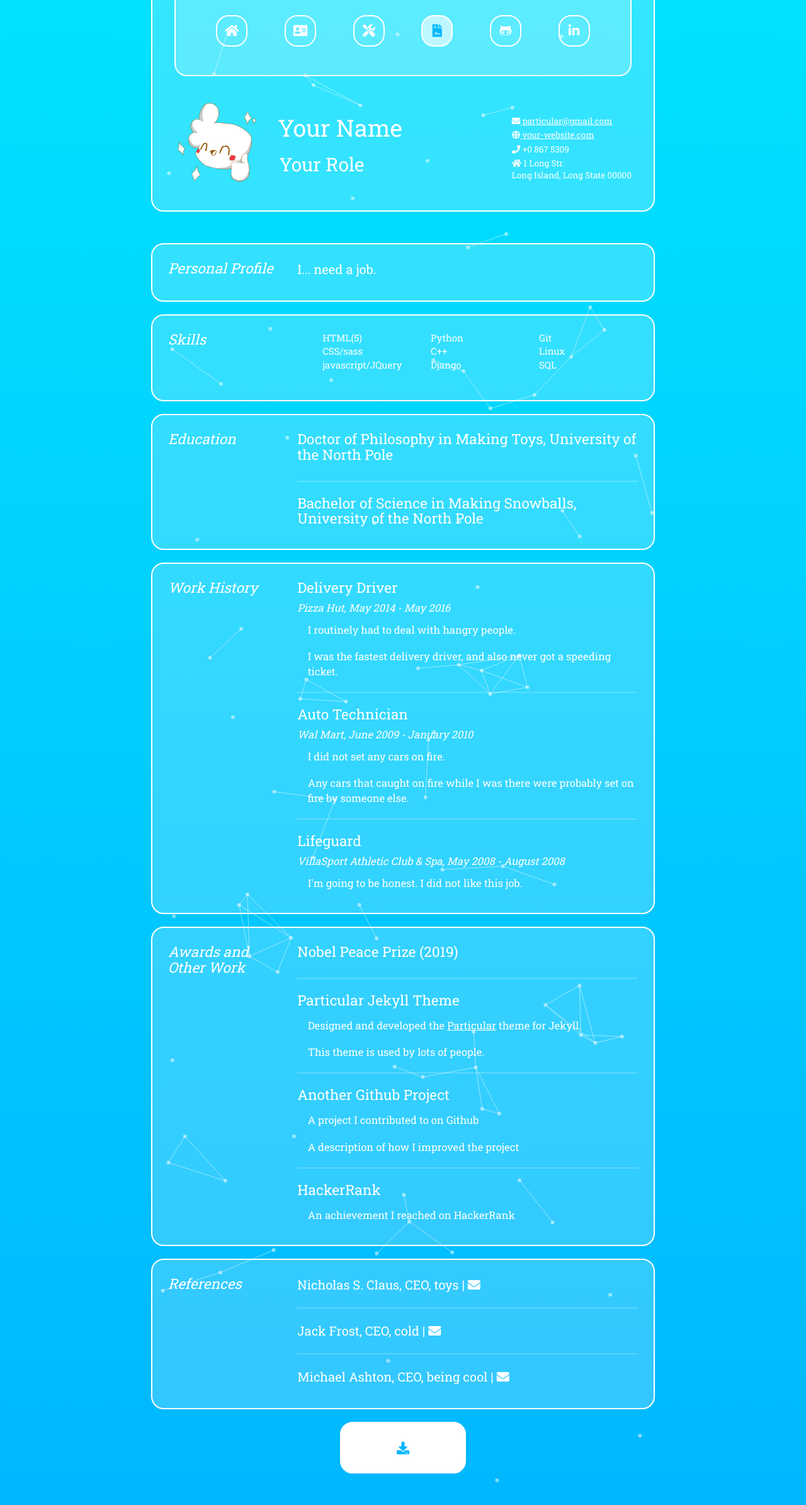
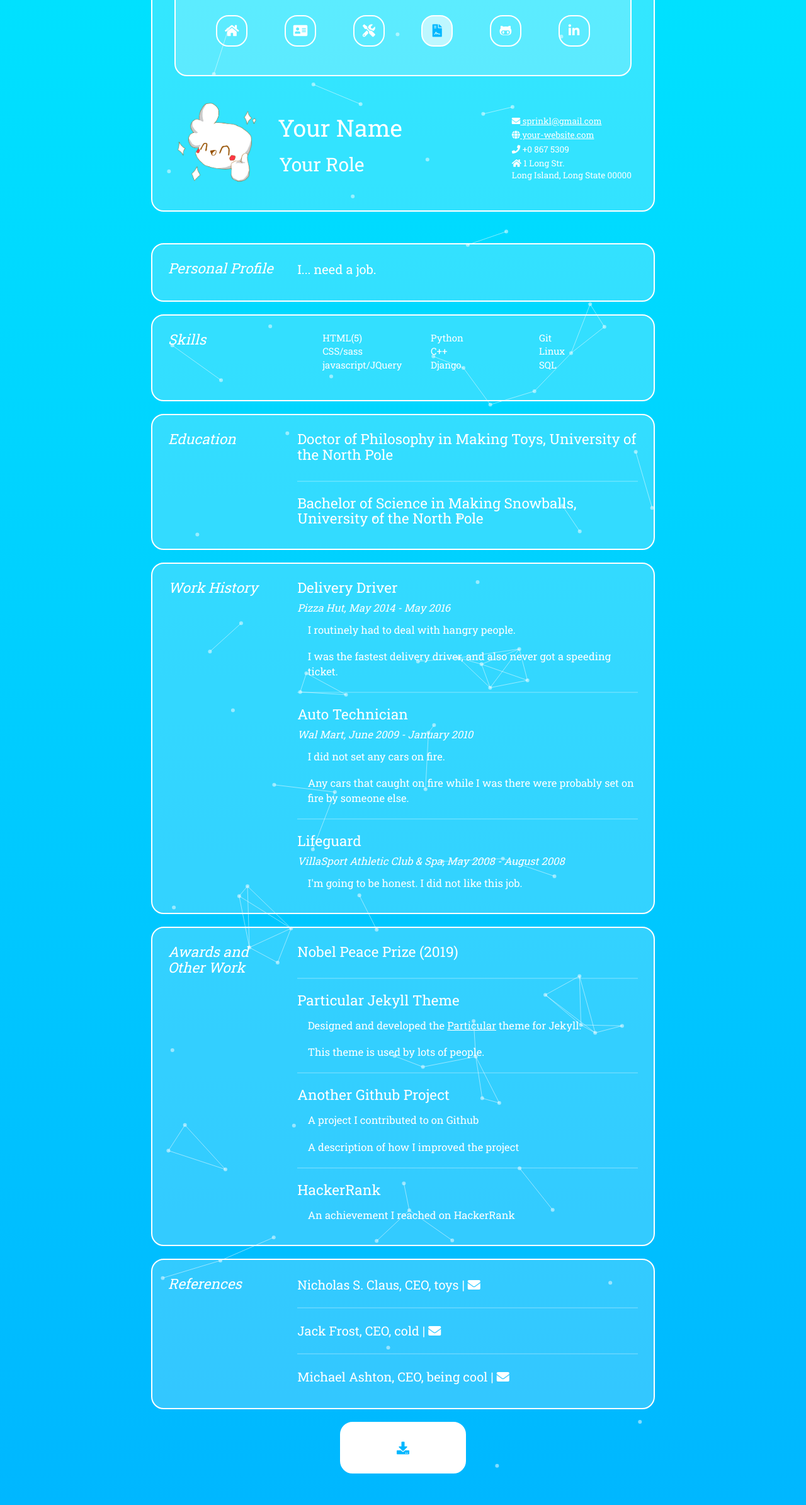
Before and after one commit to ashtonmv/particular, a Jekyll site: the page built from resume/index.html, in a window 1280 px wide. Shown: the whole page at 63% size. Built offline with Jekyll 4.4.1, drawn with Linux system fonts in a browser that asks for light colours; nearby versions of some CDN libraries; some of the changed lines change nothing that is shown.

Commit message:
sprinkl again

```diff
--- a/_config.yml
+++ b/_config.yml
@@ -1,21 +1,82 @@
-# Site settings
-title: Particular
-email: particular@gmail.com
-url: michael-ashton.com
+# ----
+# Site
+
+title: Sprinkl
+github: ashtonmv/sprinkl_theme
+alert: "We promise not to steal your cookies!"
+url: michael-ashton.com/sprinkl
 baseurl:
-description: A clean, comfortable home for your resumé.
-phone: +0 867 5309
-address: Street 1</br>City, Country ZIPCODE  # Don't forget the <br>
-keywords: Science, Software, Programmer, Coding, Development, Resume, CV, Physics, Research
-meta_author: Ashton Michael
 
-# Build settings
+email: sprinkl@gmail.com
+formspree: https://formspree.io/sprinkl@gmail.com
+copyright: Michael Ashton
+
+google_analytics_key:
+google_maps_javascript_api_key:
+disqus_shortname:
+
+# Values for the jekyll-seo-tag gem (https://github.com/jekyll/jekyll-seo-tag)
+logo: /siteicon.png
+description: An interactive development environment (IDE) for computational materials science.
+author:
+  name:
+  email:
+  twitter: # twitter username without the @ symbol
+
+# -----
+# Build
+
 markdown: kramdown
-permalink: pretty
+highlighter: rouge
+kramdown:
+  input: GFM
+  syntax_highlighter_opts:
+    default_lang: html
+    css_class: 'highlight'
+
+timezone: Etc/UTC
+
+collections:
+  news:
+    _hide_content: true
+
+# max number of news or publication posts to list on a single page
+posts-per-page: 10
 
 defaults:
-  - scope:
+  -
+    scope:
       path: ""
       type: "posts"
     values:
-      permalink: ""
+      layout: "post"
+      _options:
+        content:
+          width: 1500
+          height: 2500
+  -
+    scope:
+      path: ""
+    values:
+      layout: "page"
+  -
+    scope:
+      path: "category"
+    values:
+      layout: "default"
+      tall_bg: true
+  -
+    scope:
+      path: "index.html"
+    values:
+      layout: "default"
+
+jekyll-archives:
+  enabled:
+    - categories
+
+exclude:
+  - Gemfile
+  - Gemfile.lock
+  - README.md
+  - LICENCE
```
